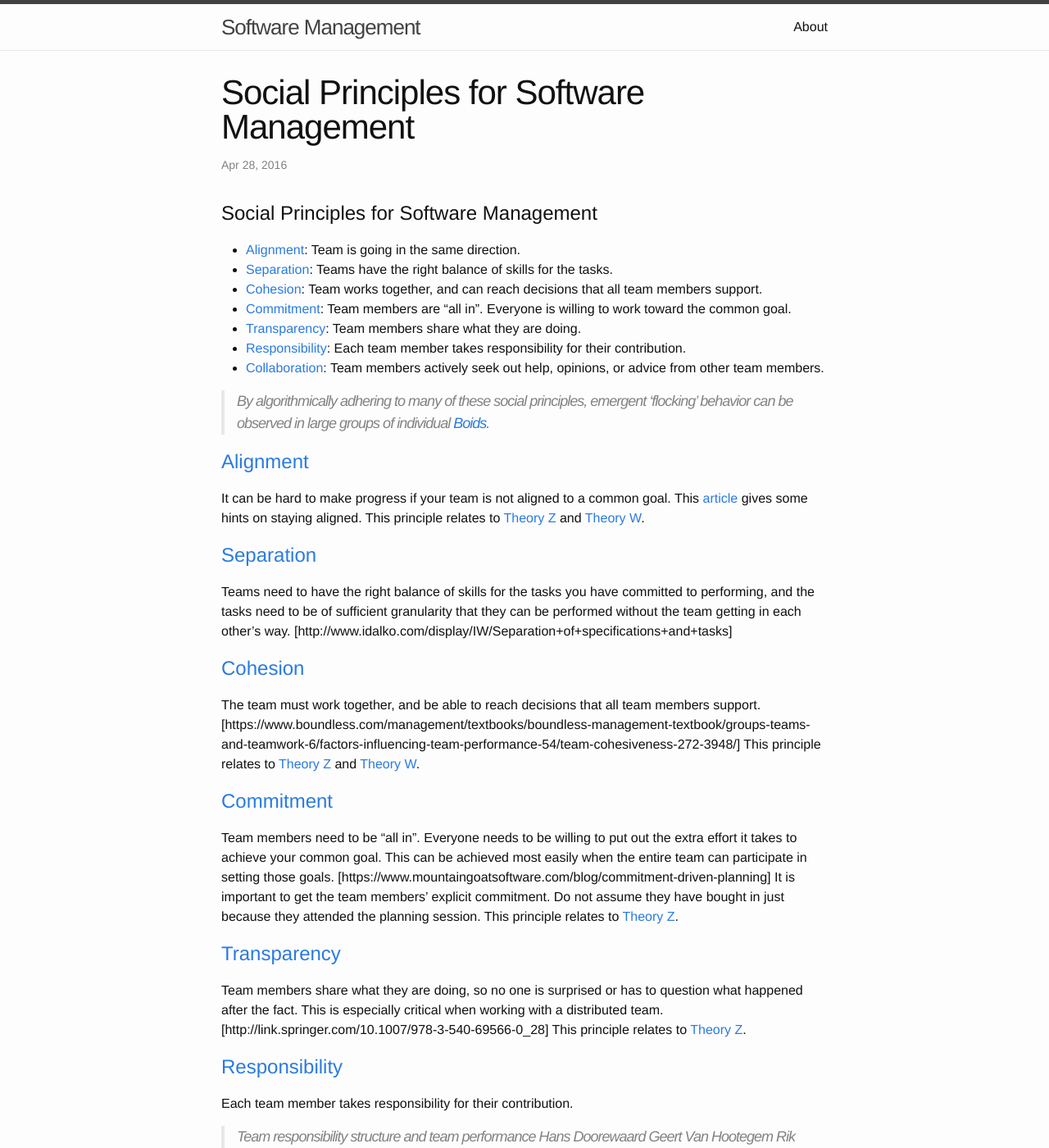
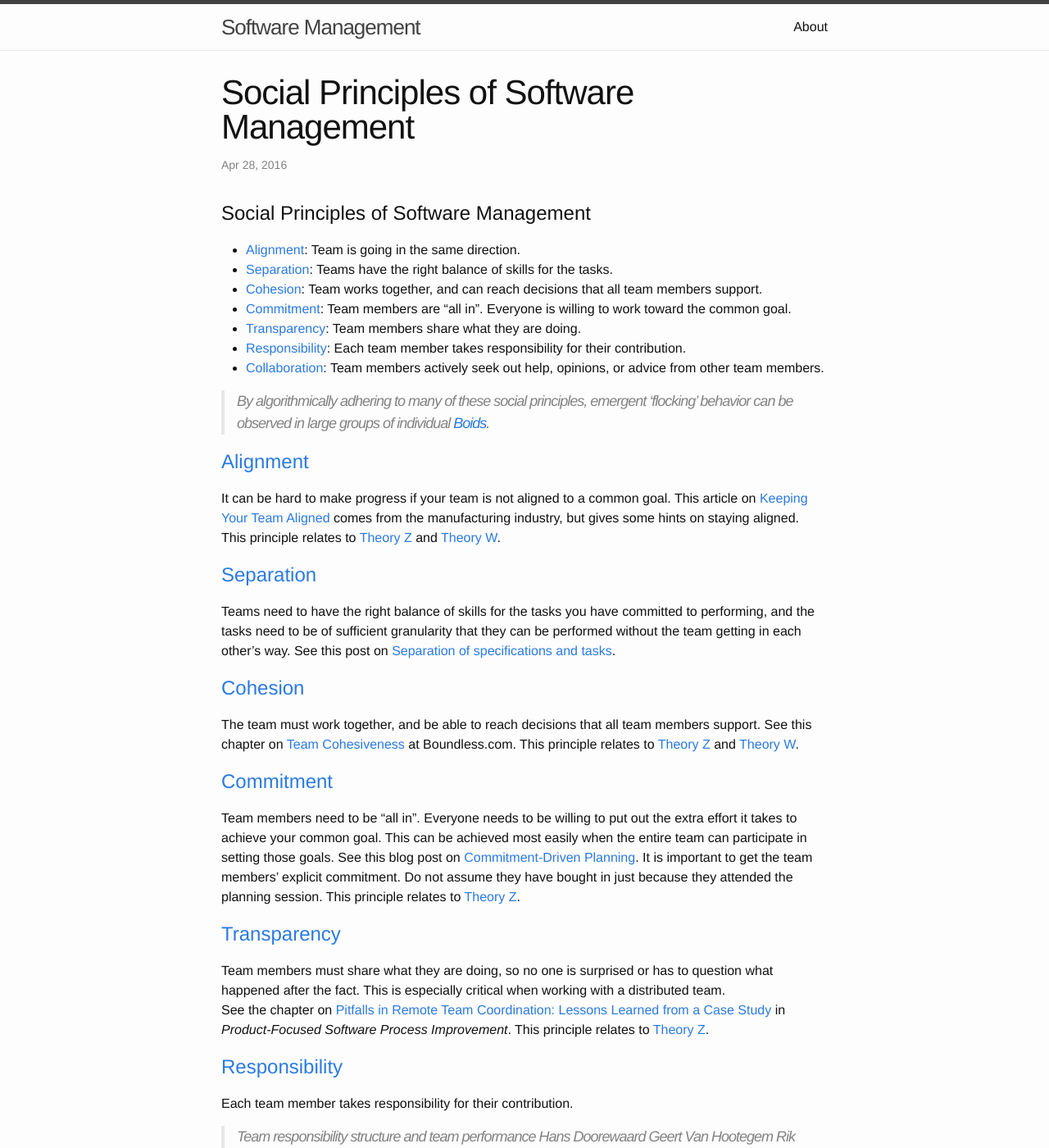
Before and after one commit to css566/css566.github.io, a Jekyll site: the page built from _posts/2016-04-28-Social_Principles_of_Software_Management.md, in a window 1280 px wide and 1400 px high. Shown: the whole window at 82% size. Built offline with Jekyll 4.4.1, drawn with Linux system fonts in a browser that asks for light colours; comment, search, counter and statistics services are not loaded.

Commit message:
Update 2016-04-28-Social_Principles_of_Software_Management.md
Providing context around references

```diff
--- a/_posts/2016-04-28-Social_Principles_of_Software_Management.md
+++ b/_posts/2016-04-28-Social_Principles_of_Software_Management.md
@@ -1,8 +1,8 @@
 ---
 layout: post
-title: Social Principles for Software Management
+title: Social Principles of Software Management
 ---
-Social Principles for Software Management
+Social Principles of Software Management
 ===
 * [Alignment](#alignment):  Team is going in the same direction.
 * [Separation](#separation):  Teams have the right balance of skills for the tasks.
@@ -16,31 +16,29 @@ Social Principles for Software Management
 
 # <a name="alignment">Alignment</a>
 It can be hard to make progress if your team is not aligned to a common goal.
-This [article](http://www.industryweek.com/companies-amp-executives/your-team-aligned) gives some hints on staying aligned.
+This article on [Keeping Your Team Aligned](http://www.industryweek.com/companies-amp-executives/your-team-aligned) comes from the manufacturing industry, but gives some hints on staying aligned.  <br>
 This principle relates to [Theory Z] and [Theory W]. <br>
 
 # <a name="separation">Separation</a>
-Teams need to have the right balance of skills for the tasks you have committed to performing, and the tasks need to be of sufficient granularity that they can be performed without the team getting in each other's way.
-[http://www.idalko.com/display/IW/Separation+of+specifications+and+tasks] <br>
+Teams need to have the right balance of skills for the tasks you have committed to performing, and the tasks need to be of sufficient granularity that they can be performed without the team getting in each other's way. See this post on [Separation of specifications and tasks](http://www.idalko.com/display/IW/Separation+of+specifications+and+tasks). <br>
 
 # <a name="cohesion">Cohesion</a>
-The team must work together, and be able to reach decisions that all team members support.
-[https://www.boundless.com/management/textbooks/boundless-management-textbook/groups-teams-and-teamwork-6/factors-influencing-team-performance-54/team-cohesiveness-272-3948/]
+The team must work together, and be able to reach decisions that all team members support. See this chapter on [Team Cohesiveness](https://www.boundless.com/management/textbooks/boundless-management-textbook/groups-teams-and-teamwork-6/factors-influencing-team-performance-54/team-cohesiveness-272-3948/) at Boundless.com.
 This principle relates to [Theory Z] and [Theory W]. <br>
 
 # <a name="commitment">Commitment</a>
 Team members need to be “all in”.  Everyone needs to be willing to put out the extra effort it takes to achieve your common goal. This can be achieved most easily when the entire team can participate in setting those goals.
-[https://www.mountaingoatsoftware.com/blog/commitment-driven-planning]
+See this blog post on [Commitment-Driven Planning](https://www.mountaingoatsoftware.com/blog/commitment-driven-planning).
 It is important to get the team members' explicit commitment. Do not assume they have bought in just because they attended the planning session.
 This principle relates to [Theory Z]. <br>
 
 # <a name="transparency">Transparency</a>
-Team members share what they are doing, so no one is surprised or has to question what happened after the fact. This is especially critical when working with a distributed team.
-[http://link.springer.com/10.1007/978-3-540-69566-0_28]
+Team members must share what they are doing, so no one is surprised or has to question what happened after the fact. This is especially critical when working with a distributed team. <br>
+See the chapter on [Pitfalls in Remote Team Coordination: Lessons Learned from a Case Study](http://link.springer.com/10.1007/978-3-540-69566-0_28) in _Product-Focused Software Process Improvement_.
 This principle relates to [Theory Z]. <br>
 
 # <a name="responsibility">Responsibility</a>
-Each team member takes responsibility for their contribution.
+Each team member takes responsibility for their contribution.  <br>
 > Team responsibility structure and team performance
 > Hans Doorewaard Geert Van Hootegem Rik Huys
 > Personnel review. , 2002, Vol.31(3), p.356-370
@@ -48,7 +46,7 @@ Each team member takes responsibility for their contribution.
 This principle relates to [Theory Y] and [Theory W]. <br>
 
 # <a name="collaboration">Collaboration</a>
-Team members actively seek out help, opinions, or advice from other team members.
+Team members actively seek out help, opinions, or advice from other team members. <br>
 >  J. Alberto Espinosa , Sandra A. Slaughter , Robert E. Kraut & James D.Herbsleb (2007) Team Knowledge and Coordination in Geographically Distributed SoftwareDevelopment, Journal of Management Information Systems, 24:1, 135-169, [http://dx.doi.org/10.2753/MIS0742-1222240104]
 
 This principle relates to [Theory Z].
```
